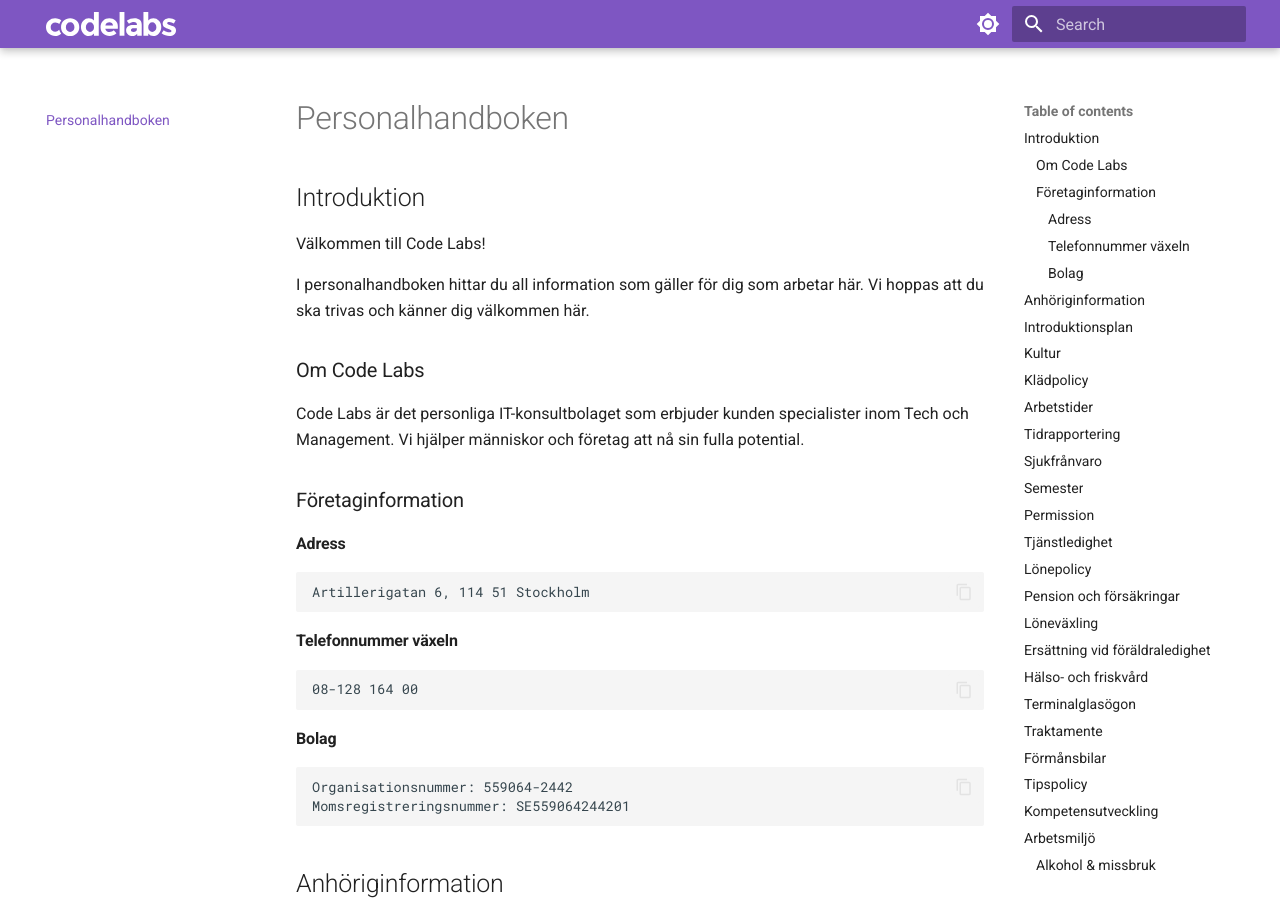
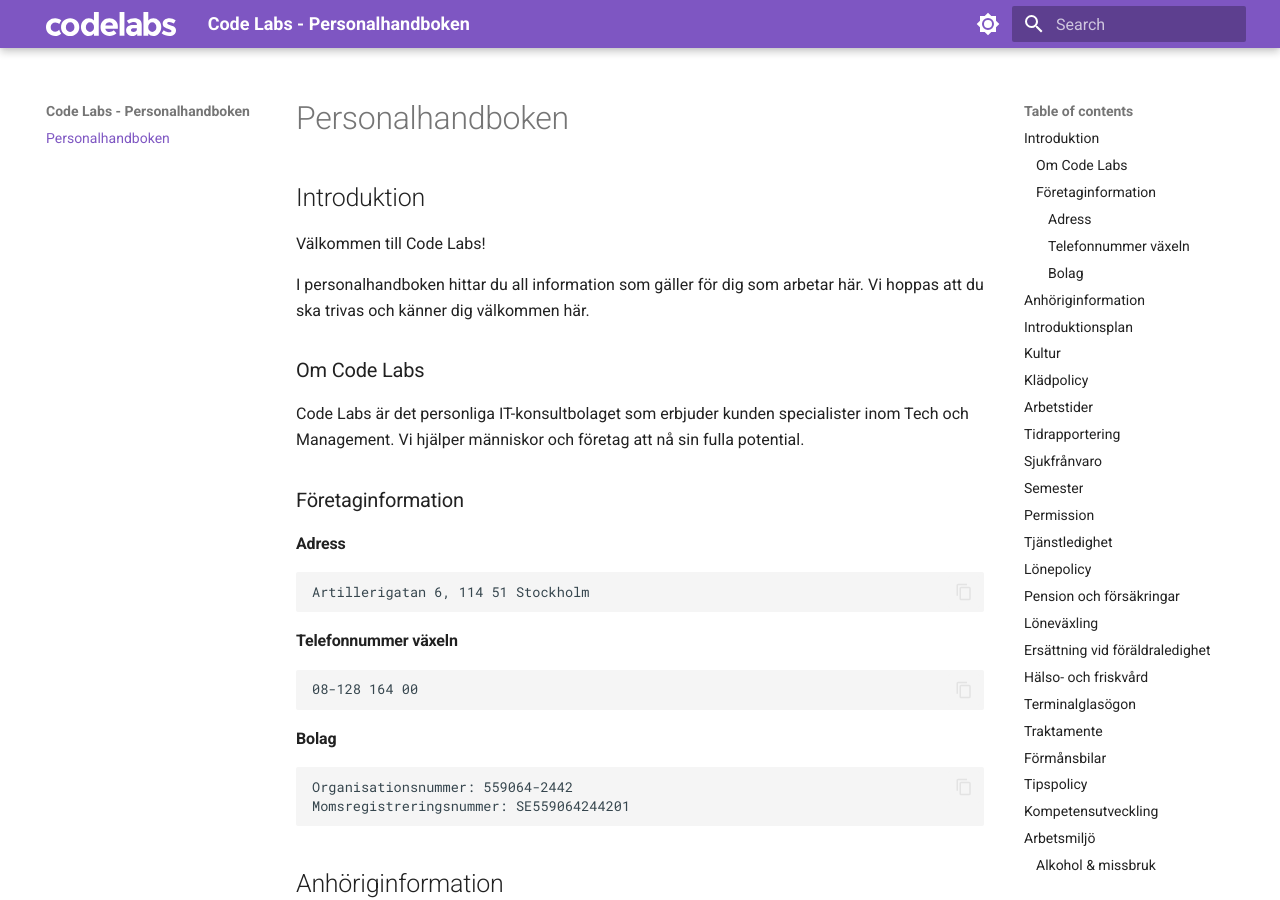
Before and after one commit to codelabsab/personalhandbok, an MkDocs documentation site: the page built from docs/index.md, in a window 1280 px wide and 900 px high. Built offline with MkDocs 1.6.1 and Material for MkDocs 9.7.7, drawn with Linux system fonts in a browser that asks for light colours.

Commit message:
Add title for openAI browsing

```diff
--- a/mkdocs.yml
+++ b/mkdocs.yml
@@ -1,4 +1,6 @@
-site_name: ""
+site_name: "Code Labs - Personalhandboken"
+site_description: "En personalhandbok för anställda på Code Labs AB"
+site_author: "Code Labs AB"
 extra_css:
   - stylesheets/extra.css
 extra:
```
